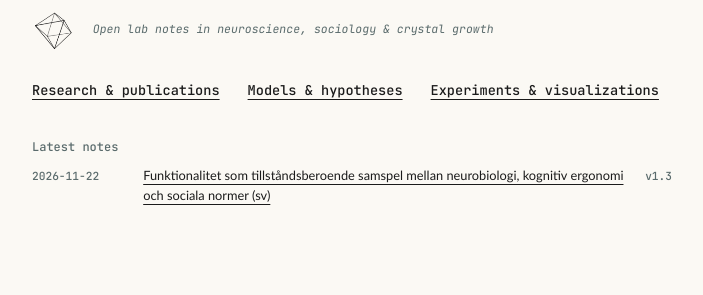
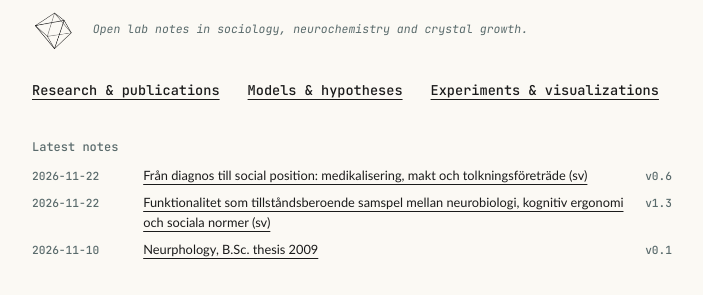
Before and after one commit to mj-open-labnotes/mj-open-labnotes.github.io, a plain HTML site: page index.html in a window 1280 px wide. Shown: the part 73-368 px from the top of the page, without its empty margins (128-831 px from the left). Drawn offline with Linux system fonts and the light colour scheme.

Commit message:
Add files via upload

```diff
--- a/index.html
+++ b/index.html
@@ -15,7 +15,7 @@
   <h1>Martina Johansson</h1>
   <div class="tagrow">
     <canvas id="oct" width="96" height="96" aria-hidden="true"></canvas>
-    <p class="tagline">Open lab notes in neuroscience, sociology & crystal growth</p>
+    <p class="tagline">Open lab notes in sociology, neurochemistry and crystal growth.</p>
   </div>
   <nav aria-label="Sections">
     <a href="research/">Research &amp; publications</a>
@@ -25,8 +25,9 @@
   <section class="feed" aria-labelledby="feed-h">
     <h2 id="feed-h">Latest notes</h2>
     <ul>
+      <li><time datetime="2026-11-22">2026-11-22</time><a href="models/villkorad-medikalisering/">Från diagnos till social position: medikalisering, makt och tolkningsföreträde (sv)</a><span class="v">v0.6</span></li>
       <li><time datetime="2026-11-22">2026-11-22</time><a href="experiments/superadditivitet/">Funktionalitet som tillståndsberoende samspel mellan neurobiologi, kognitiv ergonomi och sociala normer (sv)</a><span class="v">v1.3</span></li>
-
+      <li><time datetime="2026-11-10">2026-11-10</time><a href="research/neurphology-2009/">Neurphology, B.Sc. thesis 2009</a><span class="v">v0.1</span></li>
     </ul>
   </section>
 </main>
```
